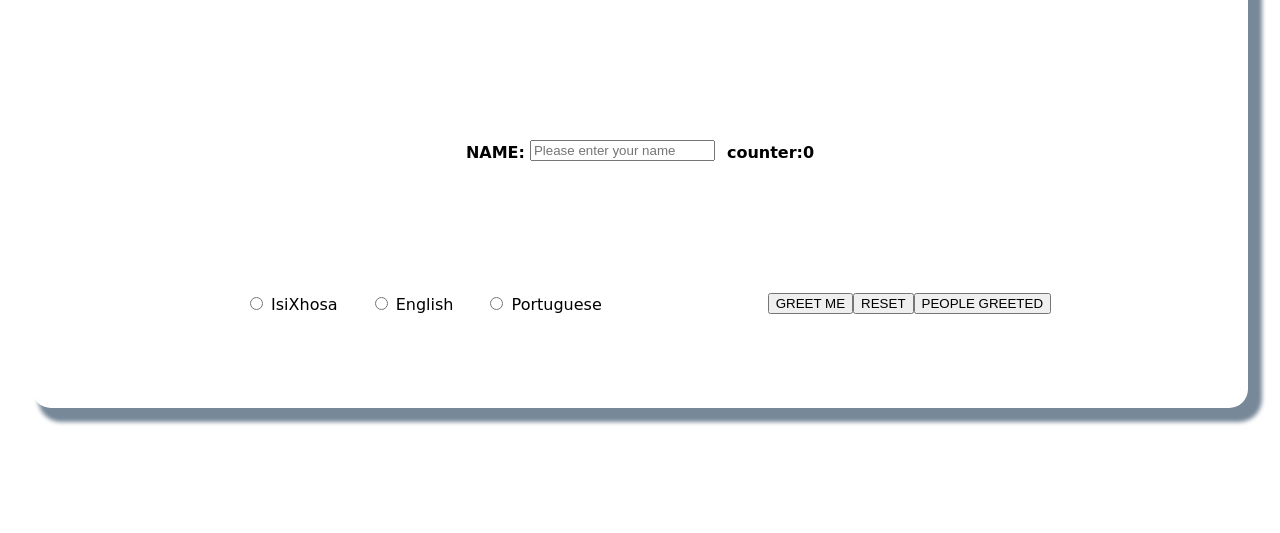
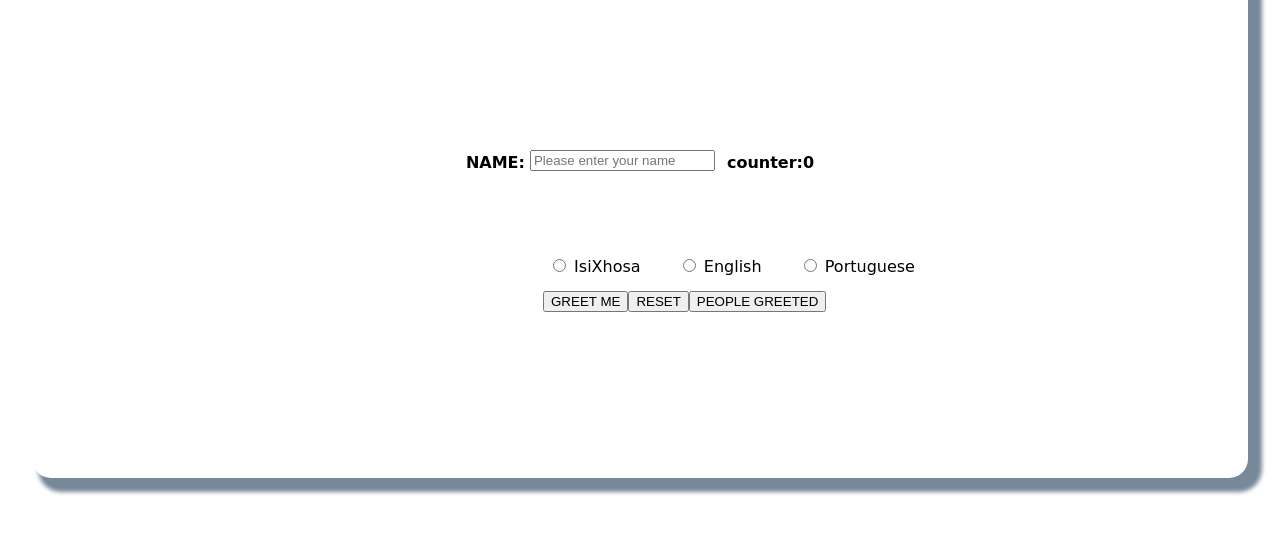
Before and after one commit to mdlangamandla/greetings, a plain HTML site: page index.html in a window 1280 px wide. Shown: the part 203-736 px from the top of the page. Drawn offline with Linux system fonts and the light colour scheme.

Commit message:
updatingLayout

```diff
--- a/css/greet.css
+++ b/css/greet.css
@@ -5,13 +5,29 @@
     display: flex;
     flex-flow: row;
 }
-.radio-greet-btn{
 
-    margin: 30px 30px ;
-    padding: 2em 2em;
+.IsiXhosa{
+    margin-left: 500px;
+    margin: bottom 25px;
+    text-align: center;
+
+}
+.greetCtrl{
+    margin: 345px;
+    margin-top:550px;
+    margin-bottom: 150px;
+    display: flex;
+
+}
+
+.center{
+    margin-top: 10px;
+    margin-left: auto;
+    margin-right: auto;
     display: flex;
     flex-flow: row;
 }
+
 h1{
     font-size: 30px;
 }
@@ -19,7 +35,6 @@
 h4{
     font-family:Brush Script MT, Brush Script Std, cursive;
     font-weight: 200px;
-
 
 }
 
@@ -68,6 +83,7 @@
     text-align: center;
     margin-left: auto;
     margin-right: auto;
+    font-size: x-large;
 }
 
 .error_mssg{
@@ -75,6 +91,7 @@
     margin-left: auto;
     margin-right: auto;
     color: red;
+    font-size: x-large;
 }
 
 .greetBtn:hover{
@@ -98,13 +115,7 @@
 
 }
 
-.center{
 
-    margin-left: auto;
-    margin-right: auto;
-    display: flex;
-    flex-flow: row;
-}
 
 label{
     margin: 1em 1em;
--- a/index.html
+++ b/index.html
@@ -56,8 +56,8 @@
 
 
 
-    <div class="radio-greet-btn">
-        <div class="center">
+    <!-- <div class="radio-greet-btn"> -->
+        <!-- <div class="center"> -->
             <label class="IsiXhosa">
                 <input type="radio" name="rdio"  id="awe1" value="IsiXhosa" class="rdio" >
                 <span>IsiXhosa</span>
@@ -76,7 +76,7 @@
                     Portuguese
                 </span>
             </label>
-
+        <!-- </div> -->
             <div>
                 <div class="greetCtrl">
                     <button class="greetBtn">
@@ -98,7 +98,7 @@
 
             </div>
 
-        </div>
+        <!-- </div> -->
     </div>
 </div>
     <!-- <a href="test/test.html">
```
Also changed, not shown: js/greet-dom.js (line endings or trailing spaces).
